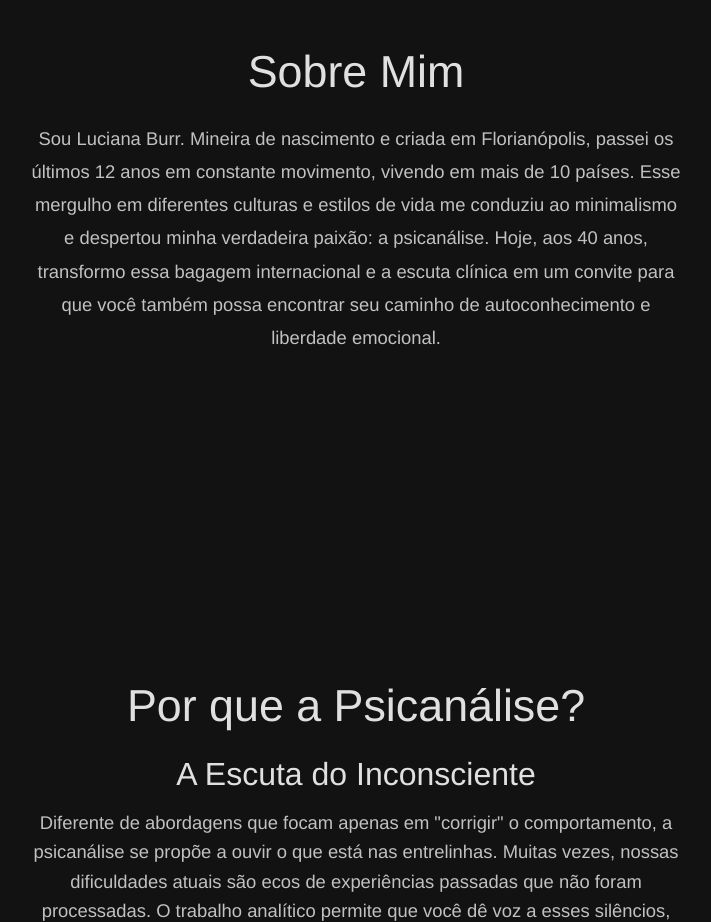
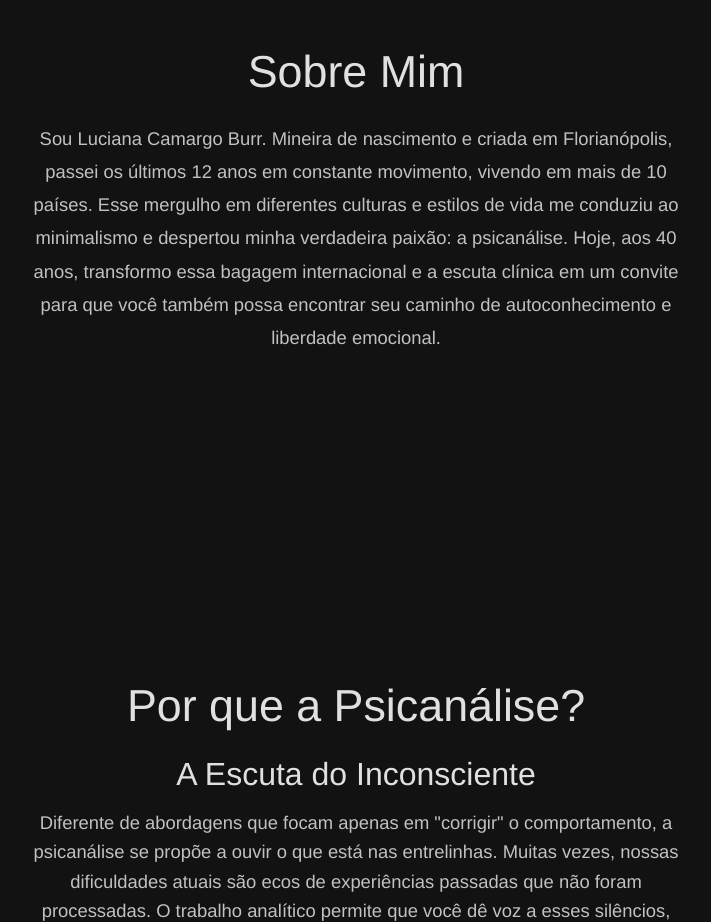
Before and after one commit to martinburr/Luciana-Burr, a plain HTML site: page index.html in a window 1280 px wide. Shown: the part 1020-1942 px from the top of the page, without its empty margins (284-995 px from the left). Drawn offline with Linux system fonts and the light colour scheme.

Commit message:
Name update

```diff
--- a/index.html
+++ b/index.html
@@ -35,7 +35,7 @@
     <section class="full-section">
         <h1 id="about-title">Sobre Mim</h1>
 
-        <p id="about-text">Sou Luciana Burr. Mineira de nascimento e criada em Florianópolis, passei os últimos 12 anos em constante movimento, vivendo em mais de 10 países. Esse mergulho em diferentes culturas e estilos de vida me conduziu ao minimalismo e despertou minha verdadeira paixão: a psicanálise. Hoje, aos 40 anos, transformo essa bagagem internacional e a escuta clínica em um convite para que você também possa encontrar seu caminho de autoconhecimento e liberdade emocional.</p>
+        <p id="about-text">Sou Luciana Camargo Burr. Mineira de nascimento e criada em Florianópolis, passei os últimos 12 anos em constante movimento, vivendo em mais de 10 países. Esse mergulho em diferentes culturas e estilos de vida me conduziu ao minimalismo e despertou minha verdadeira paixão: a psicanálise. Hoje, aos 40 anos, transformo essa bagagem internacional e a escuta clínica em um convite para que você também possa encontrar seu caminho de autoconhecimento e liberdade emocional.</p>
     </section>
 
 <!-- About-Psi-Section -->
```
